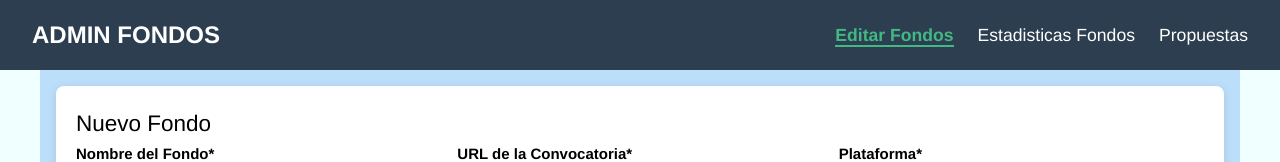
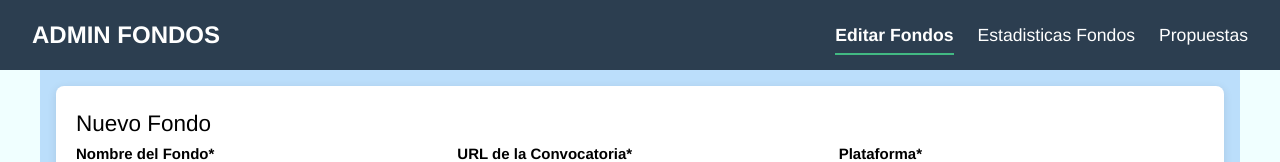
Before and after one commit to BastianCarrasco/AdminFondos, a Vue app in the folder adminFondos/: page /view1 in a window 1280 px wide. Shown: the top 162 px of the page. Built offline with nearby package versions, Linux system fonts and the light colour scheme; no server answers.

Commit message:
ajuste al navbar

```diff
--- a/adminFondos/src/components/Navbar.vue
+++ b/adminFondos/src/components/Navbar.vue
@@ -3,13 +3,31 @@
     <div class="navbar-brand">ADMIN FONDOS</div>
     <ul class="navbar-menu">
       <li class="navbar-item">
-        <router-link to="/view1" active-class="active">Editar Fondos</router-link>
+        <router-link
+          to="/view1"
+          active-class="active"
+          exact-active-class="exact-active"
+        >
+          Editar Fondos
+        </router-link>
       </li>
       <li class="navbar-item">
-        <router-link to="/view2" active-class="active">Estadisticas Fondos</router-link>
+        <router-link
+          to="/view2"
+          active-class="active"
+          exact-active-class="exact-active"
+        >
+          Estadisticas Fondos
+        </router-link>
       </li>
       <li class="navbar-item">
-        <router-link to="/view3" active-class="active">Propuestas</router-link>
+        <router-link
+          to="/view3"
+          active-class="active"
+          exact-active-class="exact-active"
+        >
+          Propuestas
+        </router-link>
       </li>
     </ul>
   </nav>
@@ -51,7 +69,8 @@ export default {
   color: white;
   text-decoration: none;
   font-size: 1.1rem;
-  transition: color 0.3s;
+  transition: all 0.3s ease;
+  padding: 0.5rem 0;
 }
 
 .navbar-item a:hover {
@@ -59,7 +78,12 @@ export default {
 }
 
 .active {
-  color: #42b983 !important;
+  color: #42b983;
+  font-weight: bold;
+}
+
+.exact-active {
+  color: #42b983;
   font-weight: bold;
   border-bottom: 2px solid #42b983;
 }
```
